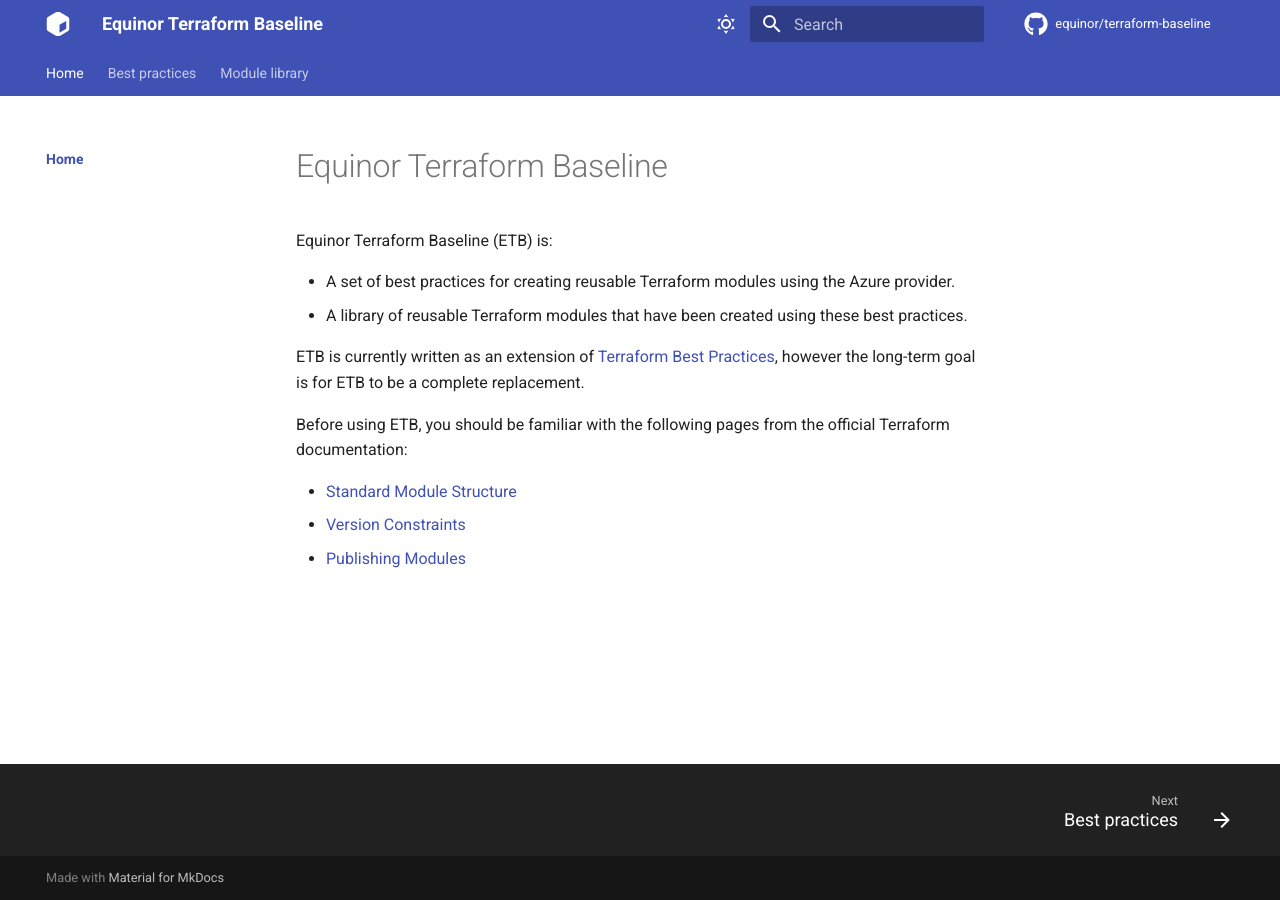
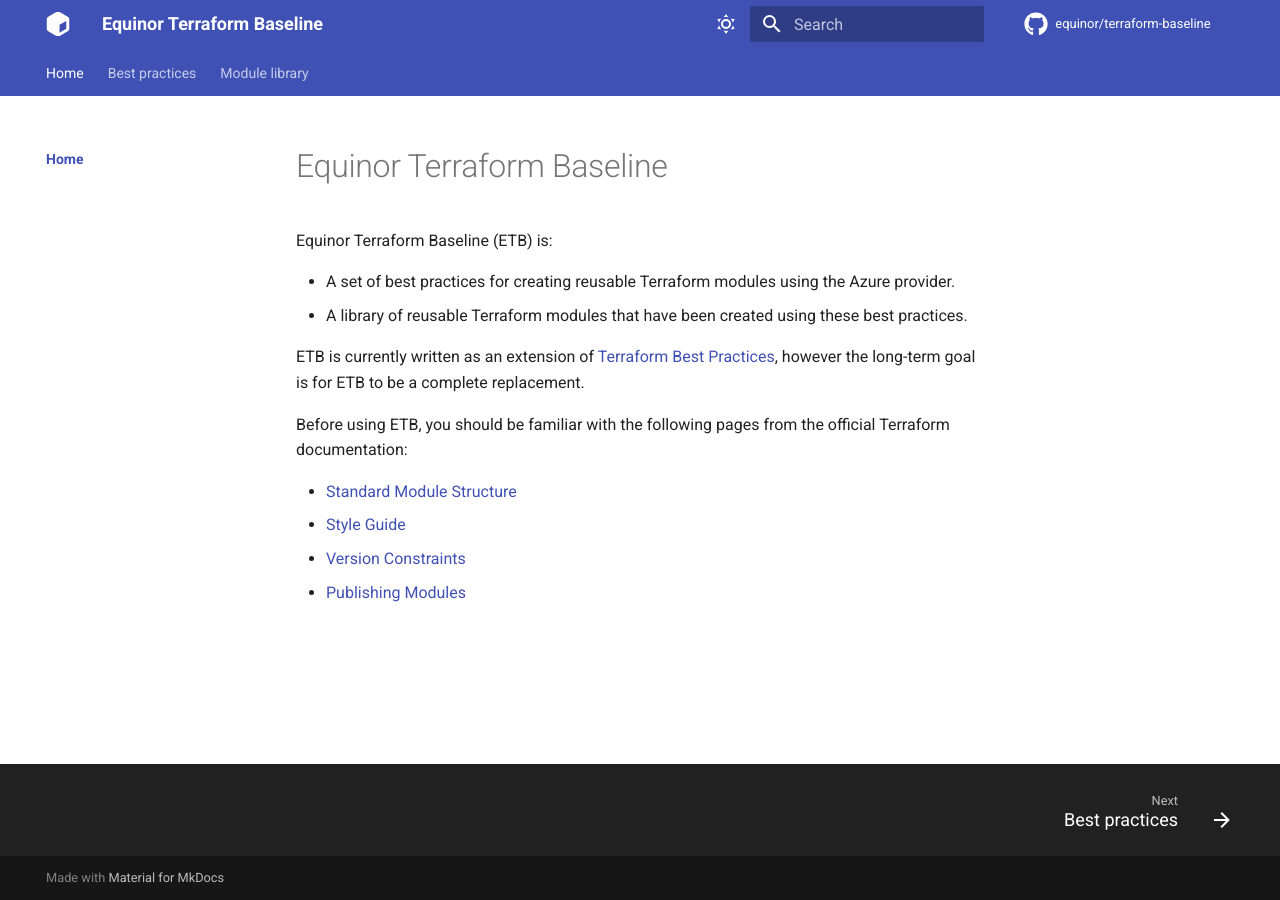
Before and after one commit to equinor/terraform-baseline, an MkDocs documentation site: the page built from docs/index.md, in a window 1280 px wide. Built offline with MkDocs 1.6.1 and Material for MkDocs 9.7.7, drawn with Linux system fonts in a browser that asks for light colours; comment, search, counter and statistics services are not loaded.

Commit message:
docs: add style guide to recommended reading

```diff
--- a/docs/index.md
+++ b/docs/index.md
@@ -10,5 +10,6 @@
 Before using ETB, you should be familiar with the following pages from the official Terraform documentation:
 
 - [Standard Module Structure](https://developer.hashicorp.com/terraform/language/modules/develop/structure)
+- [Style Guide](https://developer.hashicorp.com/terraform/language/style)
 - [Version Constraints](https://developer.hashicorp.com/terraform/language/expressions/version-constraints)
 - [Publishing Modules](https://developer.hashicorp.com/terraform/registry/modules/publish)
```
